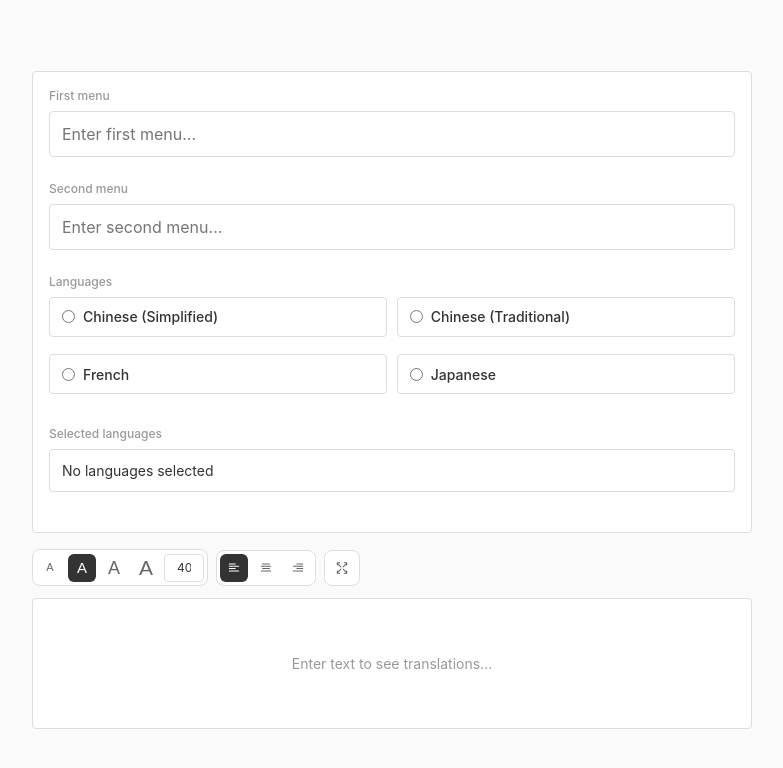
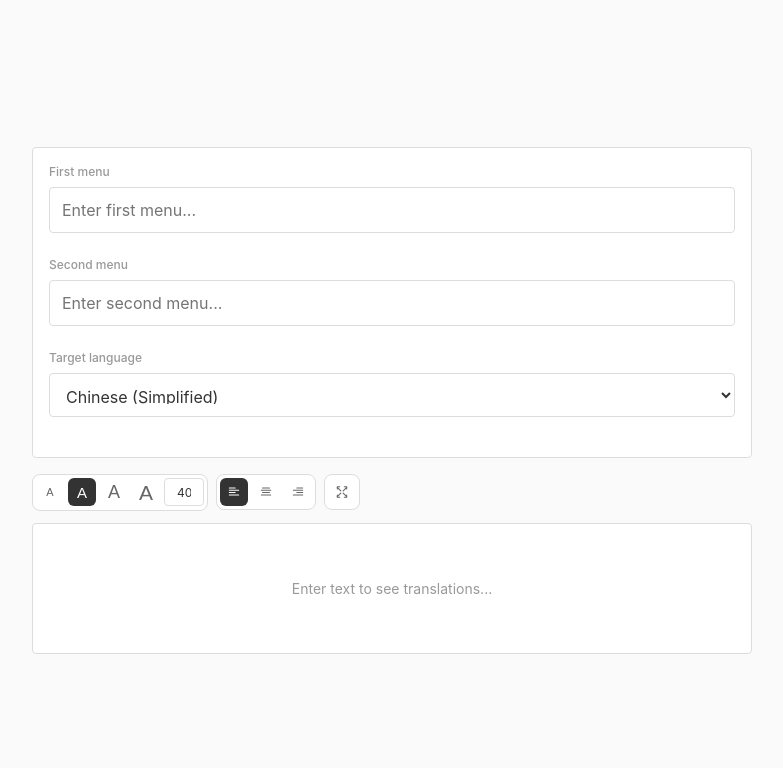
Before and after one commit to davekawai/translator, a website: page index.html in a window 1280 px wide. Shown: the whole page, without its empty margins (248-1031 px from the left). Drawn offline with Linux system fonts and the light colour scheme.

Commit message:
Pake banyak bahasa sekarang

```diff
--- a/index.html
+++ b/index.html
@@ -91,7 +91,7 @@
       flex-direction: column;
       justify-content: center;
       align-items: center;
-      padding: 2rem;
+      padding: 0;
       border-radius: 0;
       box-shadow: none;
       overflow: auto;
@@ -393,18 +393,8 @@
       </div>
 
       <div class="input-group">
-        <label>Languages</label>
-        <div class="language-options">
-          <label class="checkbox-option"><input type="radio" class="language-radio" name="selected-language" value="zh-CN"> Chinese (Simplified)</label>
-          <label class="checkbox-option"><input type="radio" class="language-radio" name="selected-language" value="zh-TW"> Chinese (Traditional)</label>
-          <label class="checkbox-option"><input type="radio" class="language-radio" name="selected-language" value="fr"> French</label>
-          <label class="checkbox-option"><input type="radio" class="language-radio" name="selected-language" value="ja"> Japanese</label>
-        </div>
-      </div>
-
-      <div class="input-group">
-        <label>Selected languages</label>
-        <div class="selected-box" id="selectedLangs">Chinese (Simplified), French</div>
+        <label>Target language</label>
+        <select id="language-select" aria-label="Target language"></select>
       </div>
     </div>
 
@@ -455,23 +445,125 @@
   <script>
     const text1 = document.getElementById('text1');
     const text2 = document.getElementById('text2');
-    const selectedLangsEl = document.getElementById('selectedLangs');
     const resultsContainer = document.getElementById('results');
     const emptyState = document.getElementById('empty-state');
     const errorMessage = document.getElementById('error-message');
-    const languageRadios = Array.from(document.querySelectorAll('.language-radio'));
+    const languageSelect = document.getElementById('language-select');
     const fontSizeButtons = Array.from(document.querySelectorAll('[data-control="font-size"]'));
     const fontSizeInput = document.getElementById('font-size-input');
     const alignButtons = Array.from(document.querySelectorAll('[data-control="align"]'));
     const fullscreenToggle = document.getElementById('fullscreen-toggle');
     const resultsBox = document.querySelector('.results-box');
 
-    const langNames = {
-      'fr': 'French',
-      'ja': 'Japanese',
-      'zh-CN': 'Chinese (Simplified)',
-      'zh-TW': 'Chinese (Traditional)'
-    };
+    const availableLanguages = [
+      { value: 'af', label: 'Afrikaans' },
+      { value: 'sq', label: 'Albanian' },
+      { value: 'am', label: 'Amharic' },
+      { value: 'ar', label: 'Arabic' },
+      { value: 'hy', label: 'Armenian' },
+      { value: 'az', label: 'Azerbaijani' },
+      { value: 'eu', label: 'Basque' },
+      { value: 'be', label: 'Belarusian' },
+      { value: 'bn', label: 'Bengali' },
+      { value: 'bs', label: 'Bosnian' },
+      { value: 'bg', label: 'Bulgarian' },
+      { value: 'ca', label: 'Catalan' },
+      { value: 'ceb', label: 'Cebuano' },
+      { value: 'ny', label: 'Chichewa' },
+      { value: 'zh-CN', label: 'Chinese (Simplified)' },
+      { value: 'zh-TW', label: 'Chinese (Traditional)' },
+      { value: 'co', label: 'Corsican' },
+      { value: 'hr', label: 'Croatian' },
+      { value: 'cs', label: 'Czech' },
+      { value: 'da', label: 'Danish' },
+      { value: 'nl', label: 'Dutch' },
+      { value: 'en', label: 'English' },
+      { value: 'eo', label: 'Esperanto' },
+      { value: 'et', label: 'Estonian' },
+      { value: 'fi', label: 'Finnish' },
+      { value: 'fr', label: 'French' },
+      { value: 'fy', label: 'Frisian' },
+      { value: 'gl', label: 'Galician' },
+      { value: 'ka', label: 'Georgian' },
+      { value: 'de', label: 'German' },
+      { value: 'el', label: 'Greek' },
+      { value: 'gu', label: 'Gujarati' },
+      { value: 'ht', label: 'Haitian Creole' },
+      { value: 'ha', label: 'Hausa' },
+      { value: 'haw', label: 'Hawaiian' },
+      { value: 'he', label: 'Hebrew' },
+      { value: 'hi', label: 'Hindi' },
+      { value: 'hmn', label: 'Hmong' },
+      { value: 'hu', label: 'Hungarian' },
+      { value: 'is', label: 'Icelandic' },
+      { value: 'ig', label: 'Igbo' },
+      { value: 'id', label: 'Indonesian' },
+      { value: 'ga', label: 'Irish' },
+      { value: 'it', label: 'Italian' },
+      { value: 'ja', label: 'Japanese' },
+      { value: 'jv', label: 'Javanese' },
+      { value: 'kn', label: 'Kannada' },
+      { value: 'kk', label: 'Kazakh' },
+      { value: 'km', label: 'Khmer' },
+      { value: 'rw', label: 'Kinyarwanda' },
+      { value: 'ko', label: 'Korean' },
+      { value: 'ku', label: 'Kurdish' },
+      { value: 'ky', label: 'Kyrgyz' },
+      { value: 'lo', label: 'Lao' },
+      { value: 'la', label: 'Latin' },
+      { value: 'lv', label: 'Latvian' },
+      { value: 'lt', label: 'Lithuanian' },
+      { value: 'lb', label: 'Luxembourgish' },
+      { value: 'mk', label: 'Macedonian' },
+      { value: 'mg', label: 'Malagasy' },
+      { value: 'ms', label: 'Malay' },
+      { value: 'ml', label: 'Malayalam' },
+      { value: 'mt', label: 'Maltese' },
+      { value: 'mi', label: 'Maori' },
+      { value: 'mr', label: 'Marathi' },
+      { value: 'mn', label: 'Mongolian' },
+      { value: 'my', label: 'Myanmar (Burmese)' },
+      { value: 'ne', label: 'Nepali' },
+      { value: 'no', label: 'Norwegian' },
+      { value: 'ps', label: 'Pashto' },
+      { value: 'fa', label: 'Persian' },
+      { value: 'pl', label: 'Polish' },
+      { value: 'pt', label: 'Portuguese' },
+      { value: 'pa', label: 'Punjabi' },
+      { value: 'ro', label: 'Romanian' },
+      { value: 'ru', label: 'Russian' },
+      { value: 'sm', label: 'Samoan' },
+      { value: 'gd', label: 'Scots Gaelic' },
+      { value: 'sr', label: 'Serbian' },
+      { value: 'st', label: 'Sesotho' },
+      { value: 'sn', label: 'Shona' },
+      { value: 'sd', label: 'Sindhi' },
+      { value: 'si', label: 'Sinhala' },
+      { value: 'sk', label: 'Slovak' },
+      { value: 'sl', label: 'Slovenian' },
+      { value: 'so', label: 'Somali' },
+      { value: 'es', label: 'Spanish' },
+      { value: 'su', label: 'Sundanese' },
+      { value: 'sw', label: 'Swahili' },
+      { value: 'sv', label: 'Swedish' },
+      { value: 'tl', label: 'Tagalog' },
+      { value: 'tg', label: 'Tajik' },
+      { value: 'ta', label: 'Tamil' },
+      { value: 'te', label: 'Telugu' },
+      { value: 'th', label: 'Thai' },
+      { value: 'tr', label: 'Turkish' },
+      { value: 'uk', label: 'Ukrainian' },
+      { value: 'ur', label: 'Urdu' },
+      { value: 'uz', label: 'Uzbek' },
+      { value: 'vi', label: 'Vietnamese' },
+      { value: 'cy', label: 'Welsh' },
+      { value: 'xh', label: 'Xhosa' },
+      { value: 'yi', label: 'Yiddish' },
+      { value: 'yo', label: 'Yoruba' },
+      { value: 'zu', label: 'Zulu' }
+    ];
+
+    const langNames = Object.fromEntries(availableLanguages.map(({ value, label }) => [value, label]));
 
     let debounceTimer;
     let currentFontSizePreset = 'medium';
@@ -484,16 +576,29 @@
       'x-large': '60'
     };
 
+    function populateLanguageOptions() {
+      if (!languageSelect) return;
+
+      availableLanguages.forEach(({ value, label }) => {
+        const option = document.createElement('option');
+        option.value = value;
+        option.textContent = label;
+        languageSelect.appendChild(option);
+      });
+
+      languageSelect.value = 'zh-CN';
+    }
+
     function getSelectedLanguages() {
-      const selectedRadio = languageRadios.find((radio) => radio.checked);
-      return selectedRadio ? [selectedRadio.value] : [];
+      return languageSelect?.value ? [languageSelect.value] : [];
     }
 
     function updateSelectedLanguages() {
       const selectedLanguages = getSelectedLanguages();
-      selectedLangsEl.textContent = selectedLanguages.length
-        ? selectedLanguages.map((language) => langNames[language]).join(', ')
-        : 'No languages selected';
+      if (selectedLanguages.length) {
+        const label = langNames[selectedLanguages[0]] || selectedLanguages[0];
+        document.title = `Translator - ${label}`;
+      }
     }
 
     function renderTranslations(container, selectedLanguages, translations = [], originalText = '') {
@@ -545,11 +650,20 @@
         return;
       }
 
+      try {
         const translations = await Promise.all(
           selectedLanguages.map((language) => fetchTranslation(text, language))
         );
 
         renderTranslations(container, selectedLanguages, translations, text);
+      } catch (err) {
+        console.error('Translation error:', err);
+        const fallbackTranslations = selectedLanguages.map(() => ({
+          text: 'Translation unavailable right now',
+          transliteration: ''
+        }));
+        renderTranslations(container, selectedLanguages, fallbackTranslations, text);
+      }
     }
 
     async function translate() {
@@ -566,7 +680,6 @@
 
       emptyState.style.display = 'none';
 
-      try {
       if (t1) {
         document.getElementById('result-item-1').style.display = 'block';
         await translateTextField(t1, document.getElementById('translation-list-1'));
@@ -579,11 +692,6 @@
         await translateTextField(t2, document.getElementById('translation-list-2'));
       } else {
         document.getElementById('result-item-2').style.display = 'none';
-        }
-      } catch (err) {
-        console.error('Translation error:', err);
-        errorMessage.textContent = '❌ Make sure the backend server is running (node server.js)';
-        errorMessage.style.display = 'block';
       }
     }
 
@@ -613,12 +721,12 @@
       debounceTimer = setTimeout(translate, 600);
     });
 
-    languageRadios.forEach((radio) => {
-      radio.addEventListener('change', () => {
+    if (languageSelect) {
+      languageSelect.addEventListener('change', () => {
         updateSelectedLanguages();
         translate();
       });
-    });
+    }
 
     function setActiveButton(buttons, value) {
       buttons.forEach((button) => {
@@ -693,6 +801,7 @@
     // Initialize
     currentFontSizePreset = 'medium';
     fontSizeMode = 'preset';
+    populateLanguageOptions();
     setActiveButton(fontSizeButtons, 'medium');
     syncFontSizeInput(currentFontSizePreset);
     setActiveButton(alignButtons, 'left');
```
Also changed, not shown: server.js (+49 -7 lines). Lines whose indentation alone changed are shown as unchanged.
